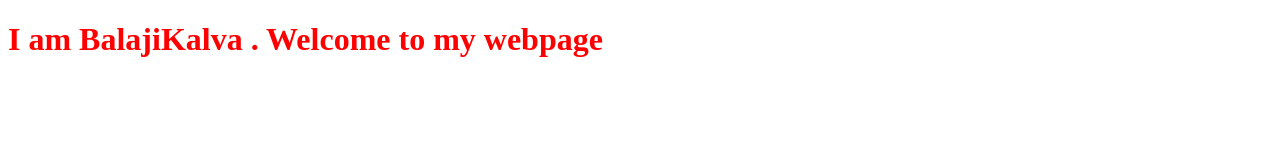
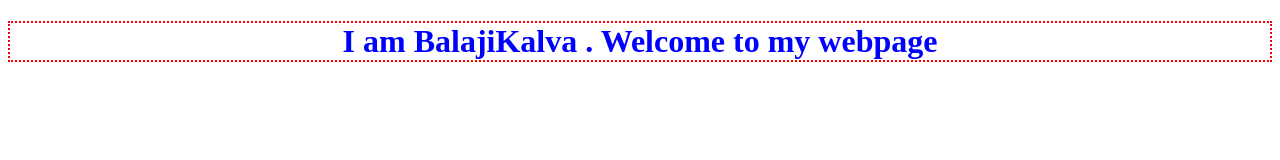
Before and after one commit to Balajikalva/JSforWebDevops, a plain HTML site: page site/index.html in a window 1280 px wide. Drawn offline with Linux system fonts and the light colour scheme.

Commit message:
added border to index.html

```diff
--- a/site/index.html
+++ b/site/index.html
@@ -7,7 +7,9 @@
 		<style>
 			h1{
 
-				color: red;
+				color: blue;
+				text-align : center;
+				border: 2px dotted red;
 			}
 		</style>
 	</head>
```
